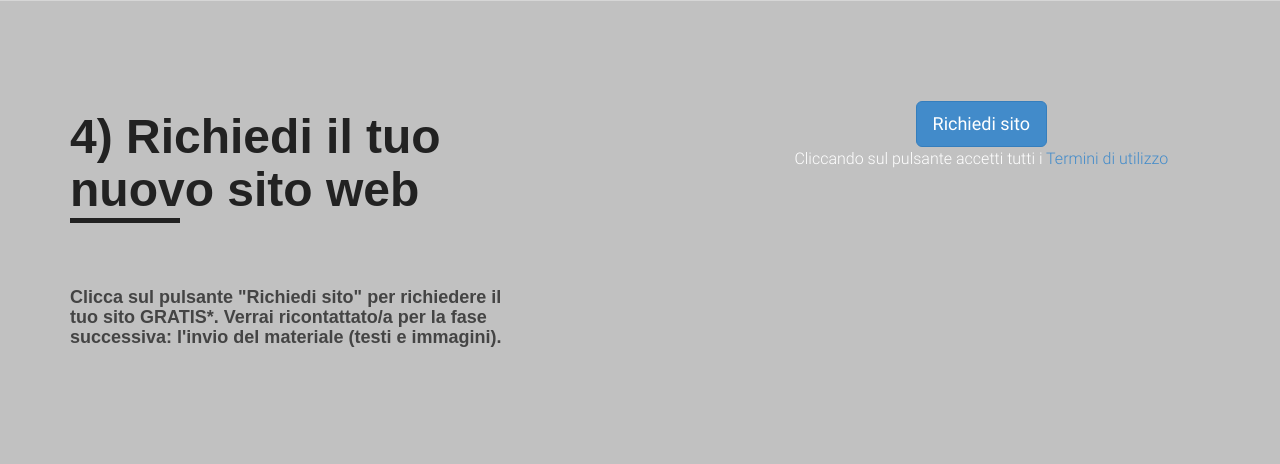
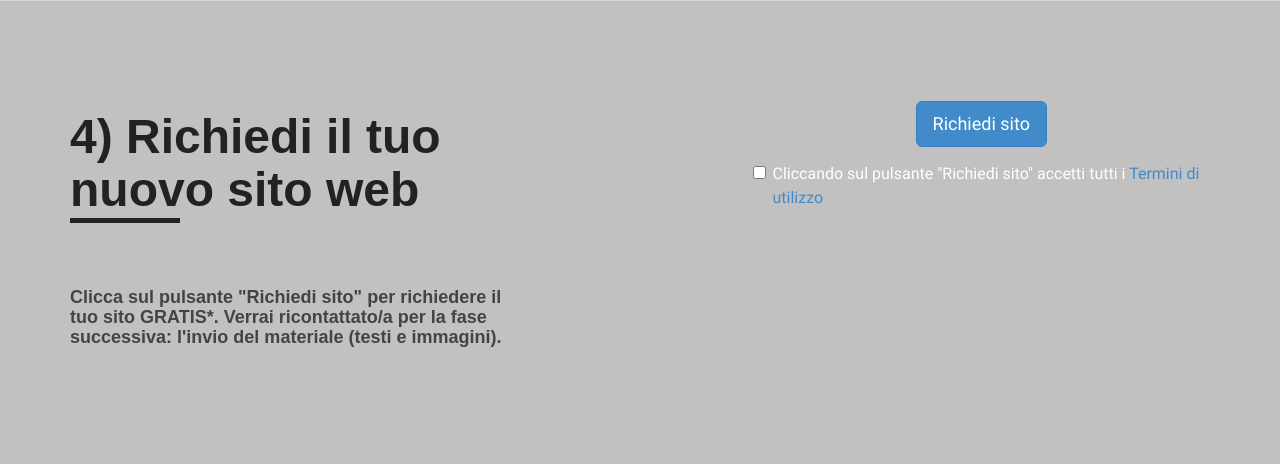
Before and after one commit to entpy/entpy_v2, a Django app: template entpy_v2/website/templates/website/l/www_landing1.html in a window 1280 px wide. Shown: the part 3821-4285 px from the top of the page. Run offline with Django 3.2, Linux system fonts and the light colour scheme; the template is opened without the code that fills it, so the values that code supplies are empty; some web fonts are replaced.

Commit message:
working on landing page

```diff
--- a/entpy_v2/website/templates/website/l/www_landing1.html
+++ b/entpy_v2/website/templates/website/l/www_landing1.html
@@ -346,8 +346,12 @@
 						<div class="form-group">
 							<div class="col-ms-12 text-center">
 								<button type="submit" class="btn btn-primary btn-lg btnFormSubmitAction">Richiedi sito</button>
-								<div>Cliccando sul pulsante accetti tutti i <a href="#terms_of_use">Termini di utilizzo</a></div>
 							</div>
+						</div>
+						<div class="checkbox">
+							<label>
+								<input type="checkbox" name="terms_of_use" value="1" required> Cliccando sul pulsante "Richiedi sito" accetti tutti i <a href="#terms_of_use">Termini di utilizzo</a>
+							</label>
 						</div>
 					</div>
 					<!-- End: Right Container -->
```
